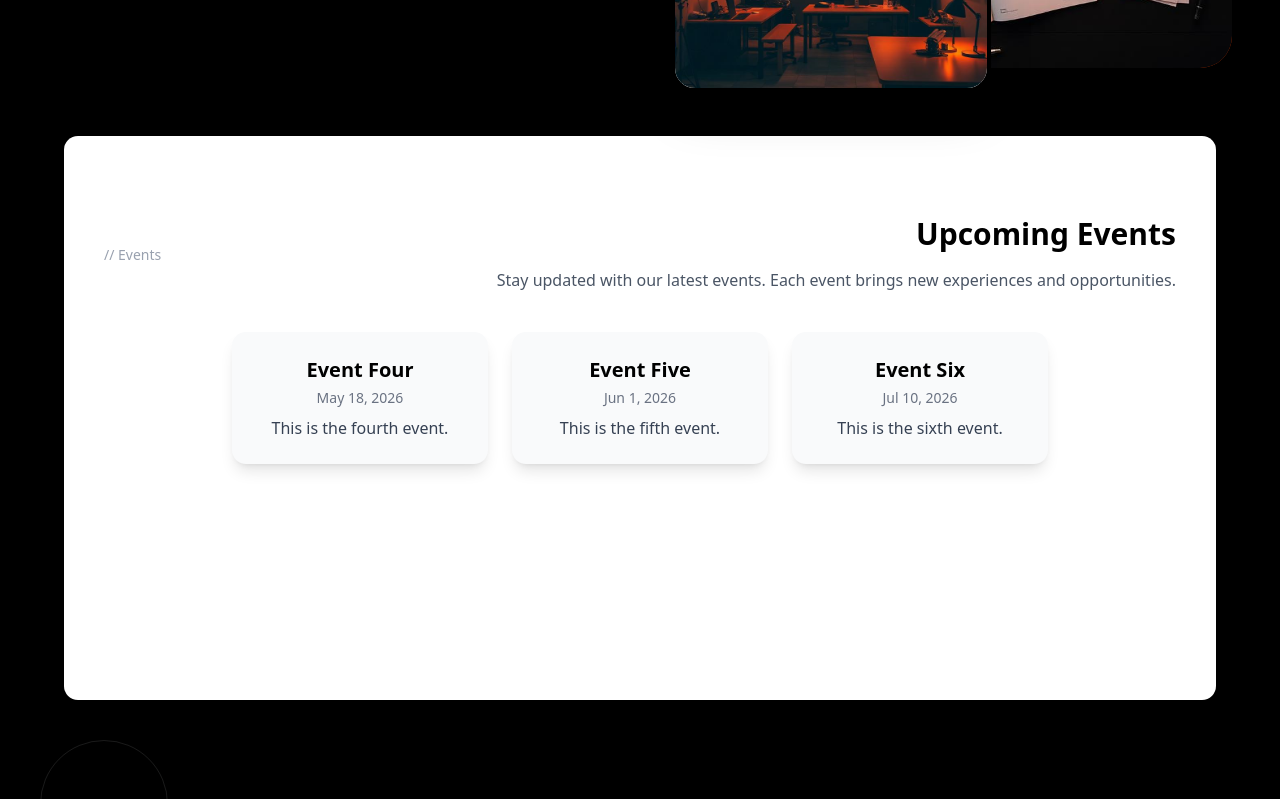
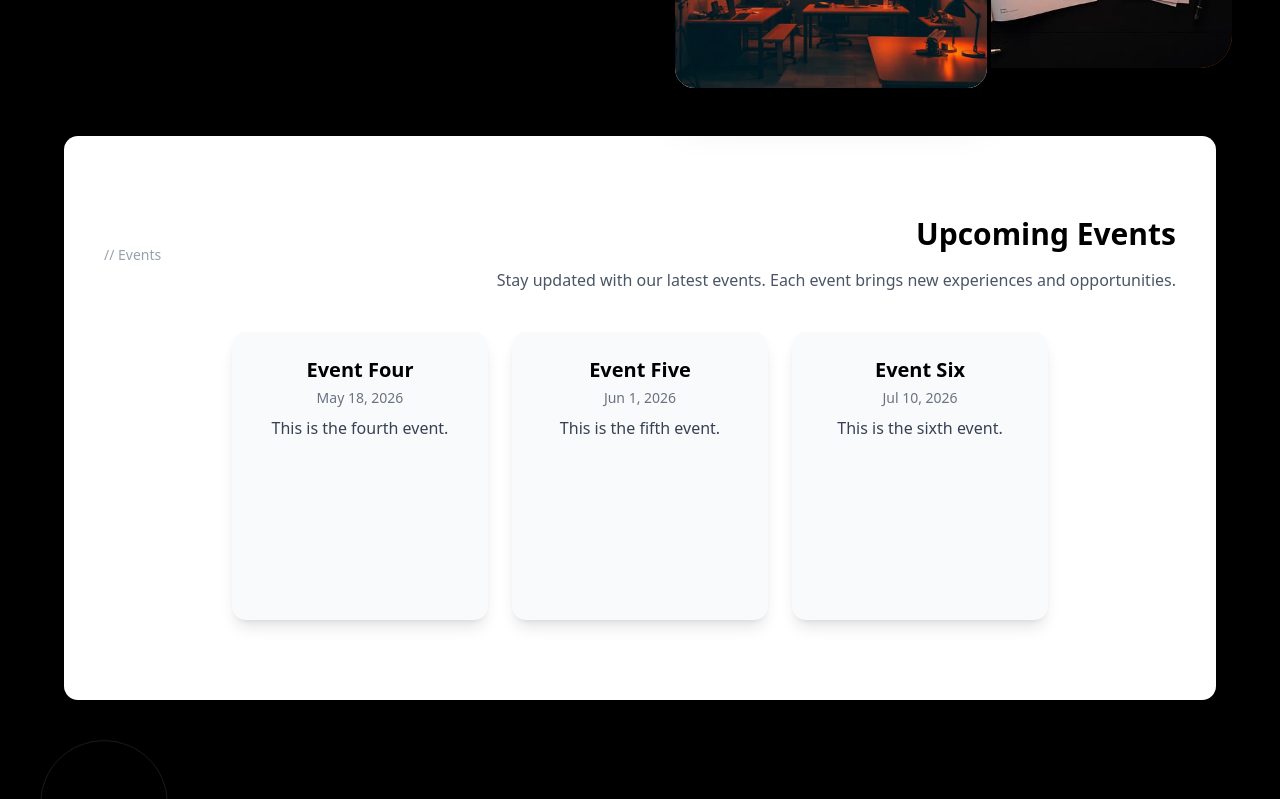
Before and after one commit to Amnafazal2004/eventsgroup, a Next.js app: page / in a window 1280 px wide. Shown: the part 3380-4179 px from the top of the page. Built offline with nearby package versions, Linux system fonts and the light colour scheme.

Commit message:
events error fixed

```diff
--- a/components/UpcomingEvents.tsx
+++ b/components/UpcomingEvents.tsx
@@ -1,247 +1,6 @@
-// "use client";
-
-// import { motion, useScroll, useTransform } from "framer-motion";
-// import { useRef } from "react";
-
-// const events = [
-//   { title: "Tech Conference 2026", date: "Feb 20, 2026" },
-//   { title: "AI Workshop", date: "Mar 5, 2026" },
-//   { title: "Marketing Summit", date: "Apr 12, 2026" },
-//   { title: "Design Expo", date: "May 25, 2026" },
-//   { title: "Startup Pitch Day", date: "Jun 10, 2026" },
-// ];
-
-// const UpcomingEvents = () => {
-//   const containerRef = useRef<HTMLDivElement>(null);
-
-//   const { scrollYProgress } = useScroll({
-//     target: containerRef,
-//     offset: ["start start", "end end"],
-//   });
-
-//   // Heading fades out as you scroll
-//   const headingOpacity = useTransform(scrollYProgress, [0.1, 0.3], [1, 0]);
-
-//   // Cards fade in and appear when scrolling (initially hidden)
-//   const cardsOpacity = useTransform(scrollYProgress, [0.3, 0.5], [0, 1]);
-//   const cardsY = useTransform(scrollYProgress, [0.3, 0.5], [100, 0]);
-
-//   return (
-//     <section
-//       ref={containerRef}
-//       className="relative w-full bg-white text-black py-32 min-h-[150vh]"
-//     >
-//       <div className="container mx-auto px-6 lg:px-12">
-//         {/* Sticky Heading - fades out on scroll */}
-//         <motion.div
-//           className="sticky top-24 z-10 mb-16"
-//           style={{ opacity: headingOpacity }}
-//         >
-//           <h2 className="text-5xl md:text-6xl lg:text-7xl font-bold text-center">
-//             Upcoming Events
-//           </h2>
-//         </motion.div>
-
-//         {/* Event Cards - appear on scroll, hidden initially */}
-//         <motion.div
-//           className="grid grid-cols-1 md:grid-cols-2 lg:grid-cols-3 gap-8 mt-32"
-//           style={{
-//             opacity: cardsOpacity,
-//             y: cardsY,
-//             pointerEvents: cardsOpacity.get() < 0.1 ? 'none' : 'auto'
-//           }}
-//         >
-//           {events.map((event, index) => (
-//             <div
-//               key={index}
-//               className="bg-gradient-to-br from-gray-100 to-gray-200 rounded-2xl p-8 shadow-xl flex flex-col justify-center border border-gray-300"
-//             >
-//               <div className="w-12 h-12 bg-black rounded-full flex items-center justify-center text-white font-bold mb-4">
-//                 {index + 1}
-//               </div>
-//               <h3 className="text-xl md:text-2xl font-bold mb-3">
-//                 {event.title}
-//               </h3>
-//               <p className="text-gray-600 text-lg mb-6">{event.date}</p>
-//               <button className="px-6 py-2 bg-black text-white rounded-full font-semibold hover:bg-gray-800 transition-colors">
-//                 Learn More
-//               </button>
-//             </div>
-//           ))}
-//         </motion.div>
-//       </div>
-//     </section>
-//   );
-// };
-
-// export default UpcomingEvents;
-
-
-// import React, { useState, useEffect } from "react";
-// import { motion, AnimatePresence } from "framer-motion";
-
-// const eventsData = [
-//   { id: 1, title: "Event One", date: "Feb 20, 2026", description: "This is the first event." },
-//   { id: 2, title: "Event Two", date: "Mar 5, 2026", description: "This is the second event." },
-//   { id: 3, title: "Event Three", date: "Apr 12, 2026", description: "This is the third event." },
-//   { id: 4, title: "Event Four", date: "May 18, 2026", description: "This is the fourth event." },
-//   { id: 5, title: "Event Five", date: "Jun 1, 2026", description: "This is the fifth event." },
-//   { id: 6, title: "Event Six", date: "Jul 10, 2026", description: "This is the sixth event." },
-// ];
-
-// const BATCH_SIZE = 3; // number of cards to show at a time
-
-// const UpcomingEvents = () => {
-//   const [batchIndex, setBatchIndex] = useState(0);
-
-//   // Rotate batches every 4 seconds
-//   useEffect(() => {
-//     const interval = setInterval(() => {
-//       setBatchIndex((prev) => (prev + 1) % Math.ceil(eventsData.length / BATCH_SIZE));
-//     }, 4000);
-//     return () => clearInterval(interval);
-//   }, []);
-
-//   // Calculate current batch
-//   const start = batchIndex * BATCH_SIZE;
-//   const currentBatch = eventsData.slice(start, start + BATCH_SIZE);
-
-//   return (
-//     <section className="bg-white  text-black py-20 px-10">
-//       <div className="flex flex-col md:flex-row items-start md:items-center justify-between mb-10">
-//         {/* Left small label */}
-//         <div className="md:w-1/6">
-//           <span className="text-sm text-gray-400">// Events</span>
-//         </div>
-
-//         {/* Right heading + paragraph */}
-//         <div className="md:w-5/6 md:text-right mt-4 md:mt-0">
-//           <h2 className="text-3xl font-bold">Upcoming Events</h2>
-//           <p className="mt-4 text-gray-600">
-//             Stay updated with our latest events. Each event brings new experiences and opportunities.
-//           </p>
-//         </div>
-//       </div>
-
-//       {/* Event cards */}
-//       <div className="flex justify-center space-x-6">
-//         <AnimatePresence mode="wait">
-//           <motion.div
-//             key={batchIndex} // animate each batch
-//             className="flex space-x-6"
-//             initial={{ opacity: 0, y: 20 }}
-//             animate={{ opacity: 1, y: 0 }}
-//             exit={{ opacity: 0, y: 20 }}
-//             transition={{ duration: 0.3 }}
-//           >
-//             {currentBatch.map((event) => (
-//               <div
-//                 key={event.id}
-//                 className="bg-gray-50 p-6 rounded-xl shadow-lg w-64 flex-shrink-0 text-center"
-//               >
-//                 <h3 className="font-semibold text-xl">{event.title}</h3>
-//                 <p className="text-gray-500 text-sm mt-1">{event.date}</p>
-//                 <p className="mt-2 text-gray-700">{event.description}</p>
-//               </div>
-//             ))}
-//           </motion.div>
-//         </AnimatePresence>
-//       </div>
-//     </section>
-//   );
-// };
-
-// export default UpcomingEvents;
-
-
-// "use client";
-// import React, { useState } from "react";
-// import { motion, AnimatePresence } from "framer-motion";
-
-// const eventsData = [
-//   { id: 1, title: "Event One", date: "Feb 20, 2026", description: "This is the first event." },
-//   { id: 2, title: "Event Two", date: "Mar 5, 2026", description: "This is the second event." },
-//   { id: 3, title: "Event Three", date: "Apr 12, 2026", description: "This is the third event." },
-//   { id: 4, title: "Event Four", date: "May 18, 2026", description: "This is the fourth event." },
-//   { id: 5, title: "Event Five", date: "Jun 1, 2026", description: "This is the fifth event." },
-//   { id: 6, title: "Event Six", date: "Jul 10, 2026", description: "This is the sixth event." },
-// ];
-
-// const BATCH_SIZE = 3; // number of cards per batch
-// const SWITCH_DELAY = 3000; // 3 seconds per batch
-
-// const UpcomingEvents = () => {
-//   const [batchIndex, setBatchIndex] = useState(0);
-
-//   // Compute total batches dynamically
-//   const totalBatches = eventsData.length >= BATCH_SIZE
-//     ? eventsData.length - BATCH_SIZE + 1
-//     : eventsData.length;
-
-//   // Function to go to next batch
-//   const nextBatch = () => {
-//     setTimeout(() => {
-//       setBatchIndex((prev) => (prev + 1) % totalBatches);
-//       nextBatch(); // recursively schedule next
-//     }, SWITCH_DELAY);
-//   };
-
-//   // Start the batch rotation
-//   if (batchIndex === 0) nextBatch(); // start only once
-
-//   // Get current batch
-//   const currentBatch = eventsData.slice(batchIndex, batchIndex + BATCH_SIZE);
-
-//   return (
-//     <section className="bg-white text-black py-20 px-10 overflow-hidden">
-//       {/* Header */}
-//       <div className="flex flex-col md:flex-row items-start md:items-center justify-between mb-10">
-//         <div className="md:w-1/6">
-//           <span className="text-sm text-gray-400">// Events</span>
-//         </div>
-//         <div className="md:w-5/6 md:text-right mt-4 md:mt-0">
-//           <h2 className="text-3xl font-bold">Upcoming Events</h2>
-//           <p className="mt-4 text-gray-600">
-//             Stay updated with our latest events. Each event brings new experiences and opportunities.
-//           </p>
-//         </div>
-//       </div>
-
-//       {/* Event cards */}
-//       <div className="relative w-full flex justify-center h-72">
-//         <AnimatePresence mode="wait">
-//           <motion.div
-//             key={batchIndex} // animate each batch
-//             className="flex space-x-6 absolute"
-//             initial={{ x: "100%" }}   // enter from right
-//             animate={{ x: 0 }}        // center
-//             exit={{ x: "-100%" }}     // exit to left
-//             transition={{ duration: 0.8, ease: "easeInOut" }}
-//           >
-//             {currentBatch.map((event) => (
-//               <div
-//                 key={event.id}
-//                 className="bg-gray-50 p-6 rounded-xl shadow-lg w-64 flex-shrink-0 text-center"
-//               >
-//                 <h3 className="font-semibold text-xl">{event.title}</h3>
-//                 <p className="text-gray-500 text-sm mt-1">{event.date}</p>
-//                 <p className="mt-2 text-gray-700">{event.description}</p>
-//               </div>
-//             ))}
-//           </motion.div>
-//         </AnimatePresence>
-//       </div>
-//     </section>
-//   );
-// };
-
-// export default UpcomingEvents;
-
-
 "use client";
-import React, { useState } from "react";
+import React, { useState, useEffect } from "react";
 import { motion, AnimatePresence } from "framer-motion";
-import { div } from "motion/react-client";
 
 const eventsData = [
   { id: 1, title: "Event One", date: "Feb 20, 2026", description: "This is the first event." },
@@ -252,30 +11,29 @@ const eventsData = [
   { id: 6, title: "Event Six", date: "Jul 10, 2026", description: "This is the sixth event." },
 ];
 
-const BATCH_SIZE = 3; // number of cards per batch
-const SWITCH_DELAY = 3000; // 3 seconds per batch
+const BATCH_SIZE = 3;       // number of cards per batch
+const SWITCH_DELAY = 4000;  // 4 seconds per batch
 
 const UpcomingEvents = () => {
   const [batchIndex, setBatchIndex] = useState(0);
 
-  // Compute total batches dynamically
-  const totalBatches = eventsData.length >= BATCH_SIZE
-    ? eventsData.length - BATCH_SIZE + 1
-    : eventsData.length;
+  // Precompute batches
+  const batches = [];
+  for (let i = 0; i < eventsData.length; i += BATCH_SIZE) {
+    batches.push(eventsData.slice(i, i + BATCH_SIZE));
+  }
 
-  // Function to go to next batch
-  const nextBatch = () => {
-    setTimeout(() => {
-      setBatchIndex((prev) => (prev + 1) % totalBatches);
-      nextBatch(); // recursively schedule next
+  // Rotate batches using useEffect safely
+  useEffect(() => {
+    const interval = setInterval(() => {
+      setBatchIndex(prev => (prev + 1) % batches.length);
     }, SWITCH_DELAY);
-  };
 
-  // Start the batch rotation
-  if (batchIndex === 0) nextBatch(); // start only once
+    return () => clearInterval(interval);
+  }, [batches.length]);
 
-  // Get current batch
-  const currentBatch = eventsData.slice(batchIndex, batchIndex + BATCH_SIZE);
+  // Current batch (safely)
+  const currentBatch = batches[batchIndex] || [];
 
   return (
     <div className="mt-17">
@@ -283,7 +41,7 @@ const UpcomingEvents = () => {
         className="bg-white text-black py-20 px-10 mx-auto max-w-6xl rounded-xl shadow-lg overflow-hidden"
         initial={{ opacity: 0, y: 50 }}
         whileInView={{ opacity: 1, y: 0 }}
-      viewport={{ once: true, amount: 0.7 }} // triggers when 30% in view
+        viewport={{ once: true, amount: 0.7 }}
         transition={{ duration: 0.8, ease: "easeOut" }}
       >
         {/* Header */}
@@ -303,12 +61,12 @@ const UpcomingEvents = () => {
         <div className="relative w-full flex justify-center h-72">
           <AnimatePresence mode="wait">
             <motion.div
-            key={batchIndex} // animate each batch
-            className="flex space-x-6 absolute"
-            initial={{ x: "100%" }}   // enter from right
-            animate={{ x: 0 }}        // center
-            exit={{ x: "-100%" }}     // exit to left
-            transition={{ duration: 0.3, ease: "easeInOut" }}
+              key={batchIndex} // animate each batch as a unit
+              className="flex space-x-6"
+              initial={{ opacity: 0, x: 50 }}
+              animate={{ opacity: 1, x: 0 }}
+              exit={{ opacity: 0, x: -50 }}
+              transition={{ duration: 0.5, ease: "easeInOut" }}
             >
               {currentBatch.map((event) => (
                 <div
```
Lines whose indentation alone changed are shown as unchanged.
